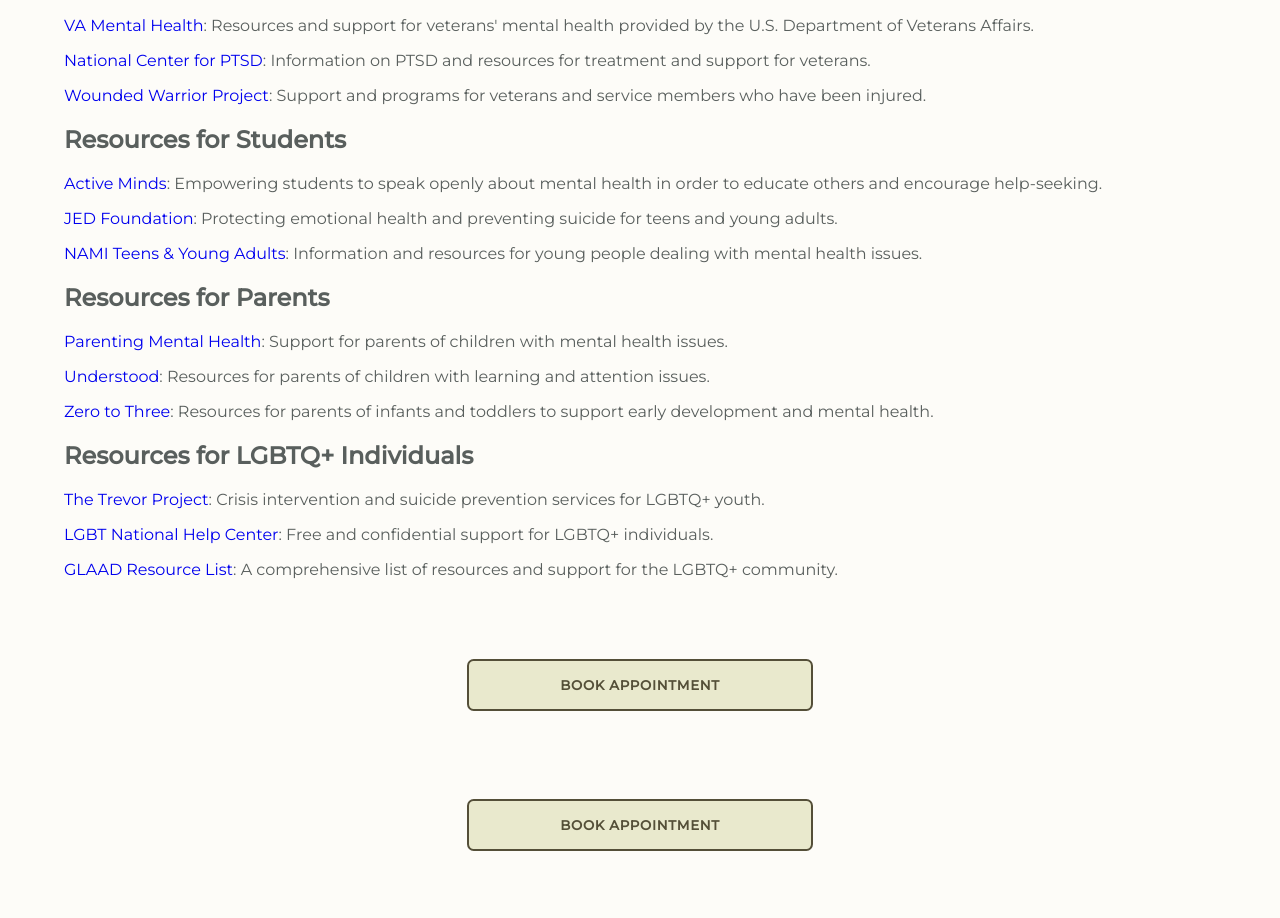
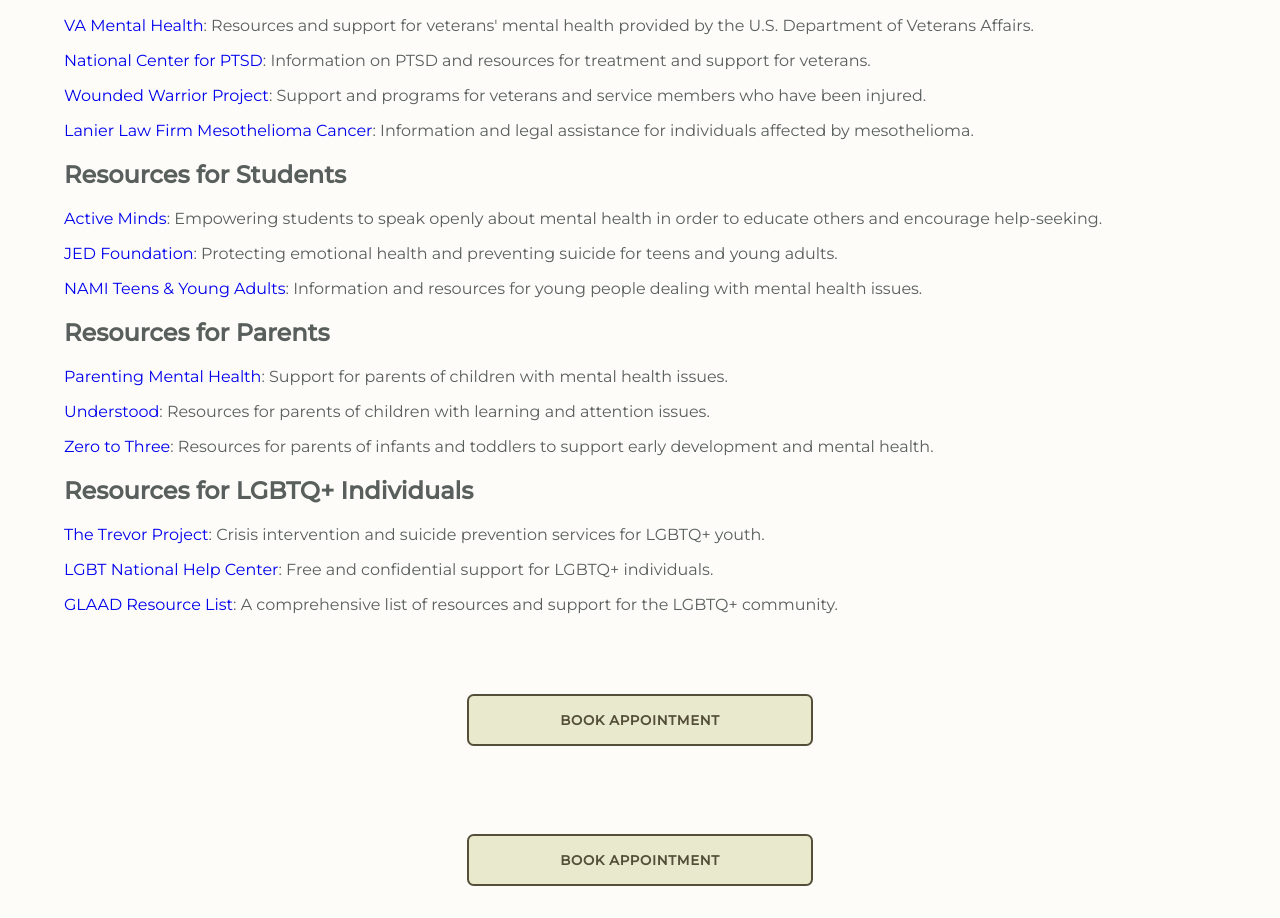
Before and after one commit to debrasoulcarecounseling/debrasoulcarecounseling.github.io, a plain HTML site: page resources.html in a window 1280 px wide. Shown: the part 2107-3025 px from the top of the page. Drawn offline with Linux system fonts and the light colour scheme.

Commit message:
Update resources.html

```diff
--- a/resources.html
+++ b/resources.html
@@ -220,6 +220,8 @@
                     <p><a href="https://www.mentalhealth.va.gov" target="_blank" title="VA Mental Health">VA Mental Health</a>: Resources and support for veterans' mental health provided by the U.S. Department of Veterans Affairs.</p>
                     <p><a href="https://www.ptsd.va.gov" target="_blank" title="National Center for PTSD">National Center for PTSD</a>: Information on PTSD and resources for treatment and support for veterans.</p>
                     <p><a href="https://www.woundedwarriorproject.org" target="_blank" title="Wounded Warrior Project">Wounded Warrior Project</a>: Support and programs for veterans and service members who have been injured.</p>
+		    <p><a href="https://www.lanierlawfirm.com/mesothelioma/cancer/" target="_blank" title="Lanier Law Firm Mesothelioma Cancer">Lanier Law Firm Mesothelioma Cancer</a>: Information and legal assistance for individuals affected by mesothelioma.</p>
+
                 </div>
             </div>
 
```
